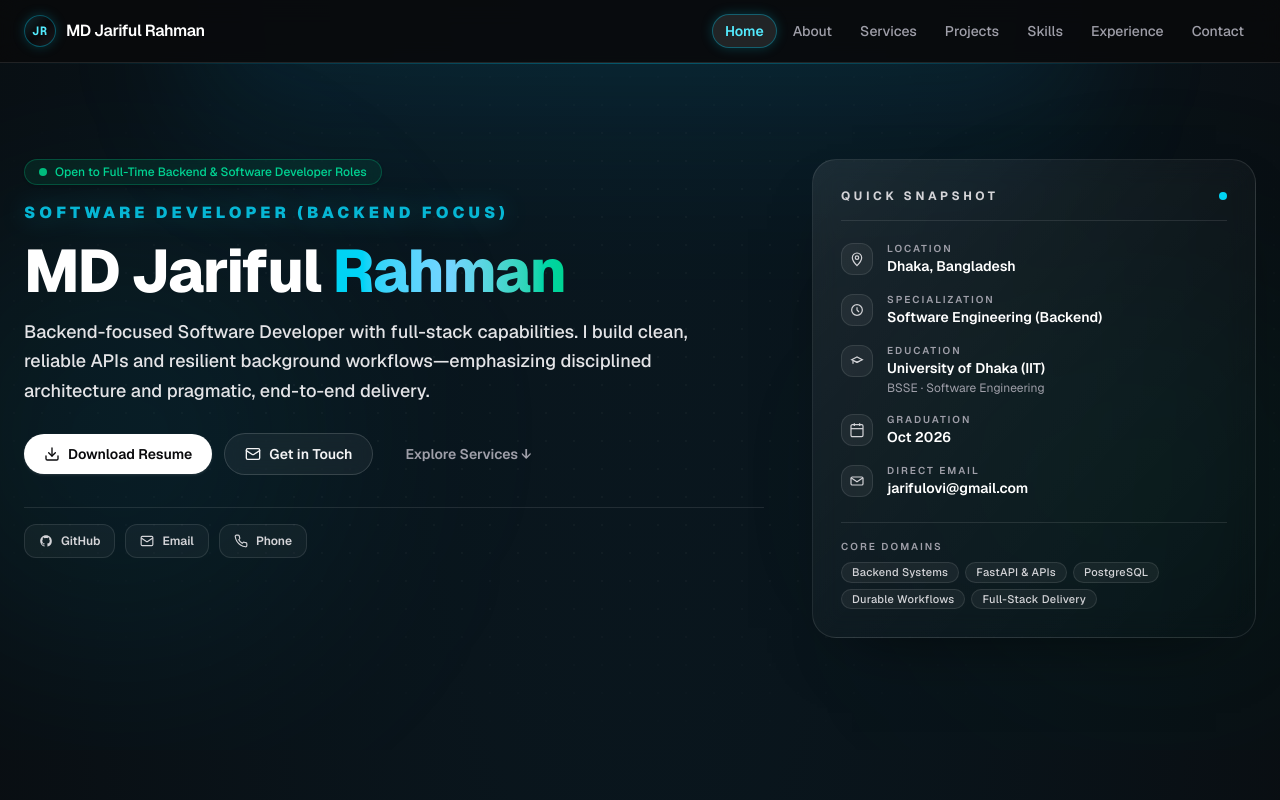
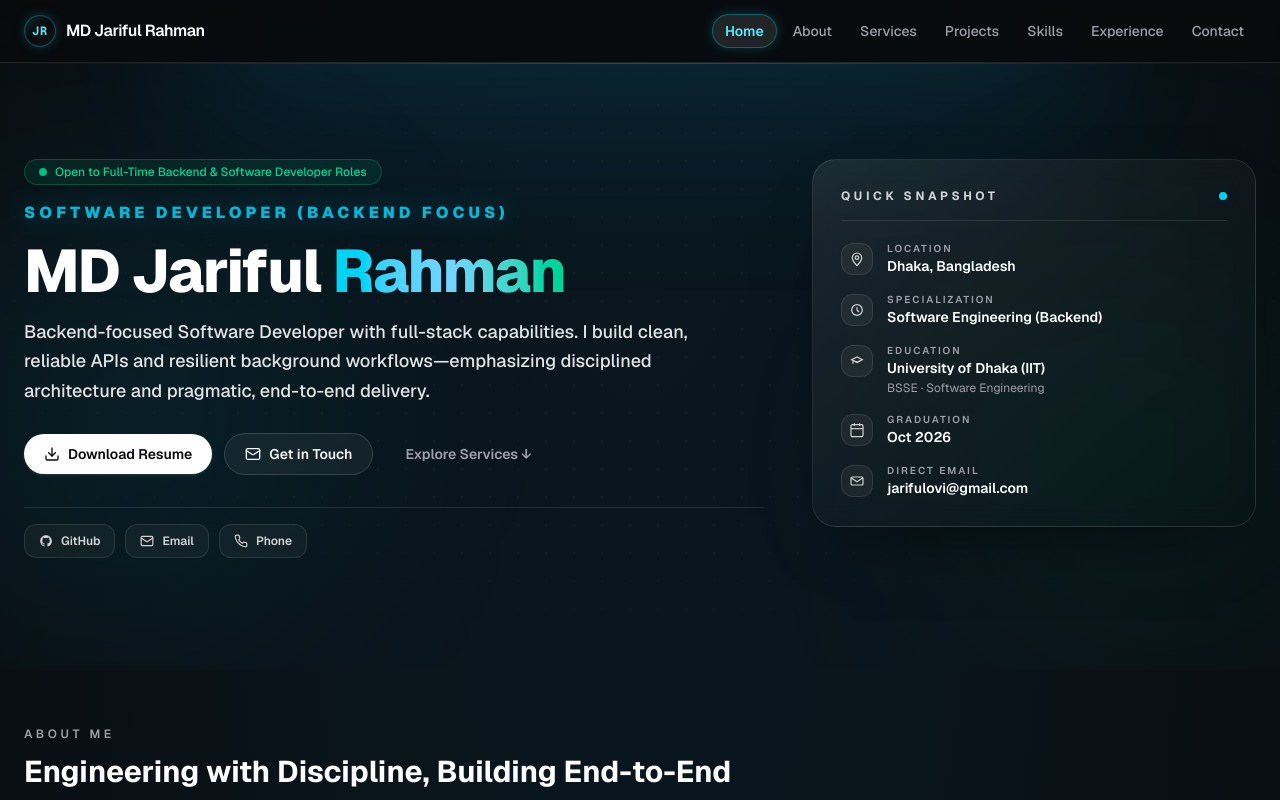
Before and after one commit to jarifulovi/jr-portfolio, a Next.js app: page / in a window 1280 px wide. Shown: the top 800 px of the page. Built offline with nearby package versions, Linux system fonts and the light colour scheme.

Commit message:
refactor: remove focus areas section and unused Badge import in SnapshotCard component

```diff
--- a/src/components/sections/SnapshotCard.tsx
+++ b/src/components/sections/SnapshotCard.tsx
@@ -1,7 +1,6 @@
 "use client";
 import { motion } from "framer-motion";
 import React from "react";
-import { Badge } from "../ui/Badge";
 
 interface SnapshotCardProps {
   profile: {
@@ -55,9 +54,8 @@ export const SnapshotCard: React.FC<SnapshotCardProps> = ({ profile }) => {
       initial={{ opacity: 0, y: 20 }}
       animate={{ opacity: 1, y: 0 }}
       transition={{ duration: 0.6, ease: "easeOut", delay: 0.15 }}
-      className="group relative flex flex-col justify-between rounded-3xl border border-white/10 bg-gradient-to-br from-white/[0.08] via-white/[0.03] to-transparent p-5 sm:p-7 shadow-[0_30px_70px_-40px_rgba(0,0,0,0.7)] backdrop-blur-md transition-all duration-300 hover:border-cyan-500/30 hover:shadow-cyan-500/10 hover:shadow-2xl w-full min-w-0"
+      className="group relative flex flex-col rounded-3xl border border-white/10 bg-gradient-to-br from-white/[0.08] via-white/[0.03] to-transparent p-5 sm:p-7 shadow-[0_30px_70px_-40px_rgba(0,0,0,0.7)] backdrop-blur-md transition-all duration-300 hover:border-cyan-500/30 hover:shadow-cyan-500/10 hover:shadow-2xl w-full min-w-0"
     >
-      <div>
       <div className="flex items-center justify-between border-b border-white/10 pb-4">
         <h2 className="text-xs font-bold uppercase tracking-[0.3em] text-zinc-300">
           Quick Snapshot
@@ -93,19 +91,6 @@ export const SnapshotCard: React.FC<SnapshotCardProps> = ({ profile }) => {
             </div>
           </div>
         ))}
-        </div>
-      </div>
-
-      {/* Focus Areas Badges */}
-      <div className="mt-6 border-t border-white/10 pt-4">
-        <p className="text-[10px] font-semibold uppercase tracking-[0.2em] text-zinc-400 mb-2">
-          Core Domains
-        </p>
-        <div className="flex flex-wrap gap-1.5">
-          {profile.focusAreas.map((area) => (
-            <Badge key={area} label={area} variant="default" className="text-[11px]" />
-          ))}
-        </div>
       </div>
     </motion.div>
   );
```
Lines whose indentation alone changed are shown as unchanged.
